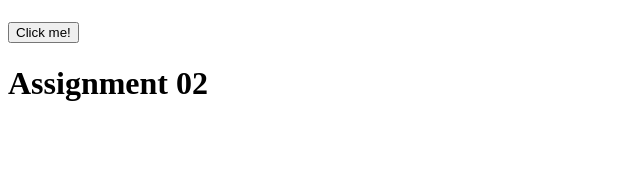
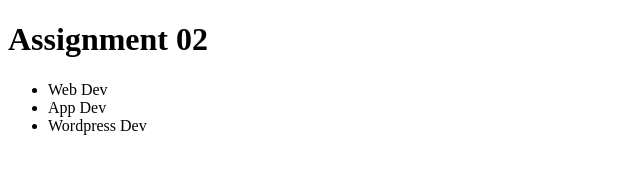
Before and after one commit to Anuskhalil/JavaScript_ASS_02, a plain HTML site: page index.html in a window 1280 px wide. Shown: the whole page, without its empty margins (0-640 px from the left). Drawn offline with Linux system fonts and the light colour scheme.

Commit message:
FEAK: Make JavaScript

```diff
--- a/index.html
+++ b/index.html
@@ -9,13 +9,19 @@
 </head>
 <body>
 
+    <h1>Assignment 02</h1>
+
     <p id="my_color"></p>
 
     <h5 id="my_head"></h5>
 
-    <button id="my-button">Click me!</button>
+    <!-- <button id="my-button">Click me!</button> -->
 
-    <h1>Assignment 02</h1>
+    <ul>
+        <li>Web Dev</li>
+        <li>App Dev</li>
+        <li>Wordpress Dev</li>
+    </ul>
 
 
 
```
Also changed, not shown: app.js (+47 -30 lines).
